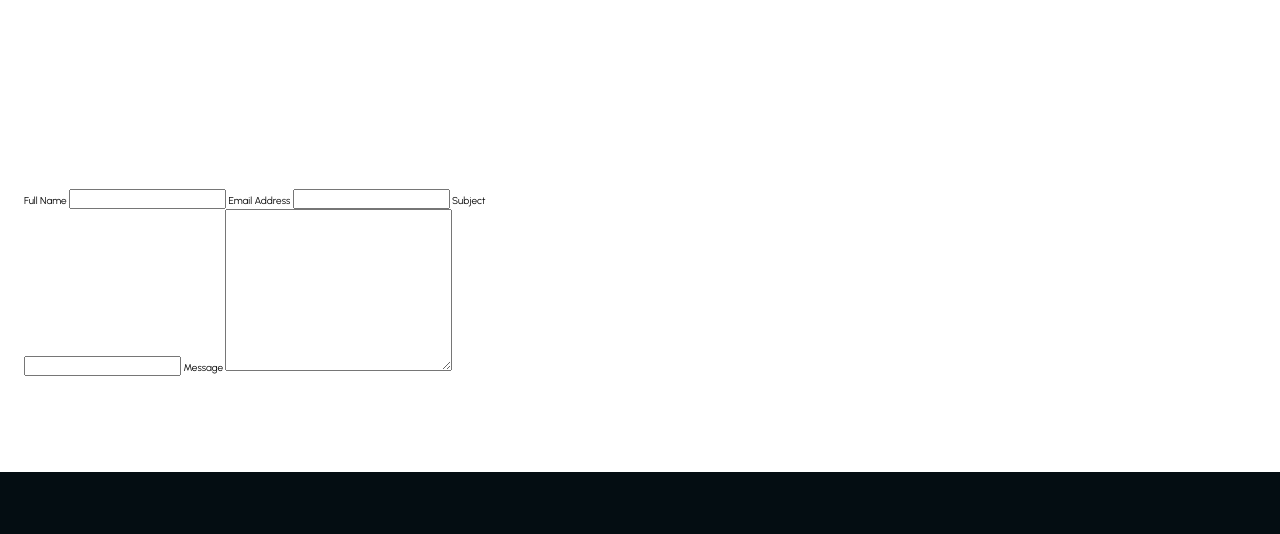
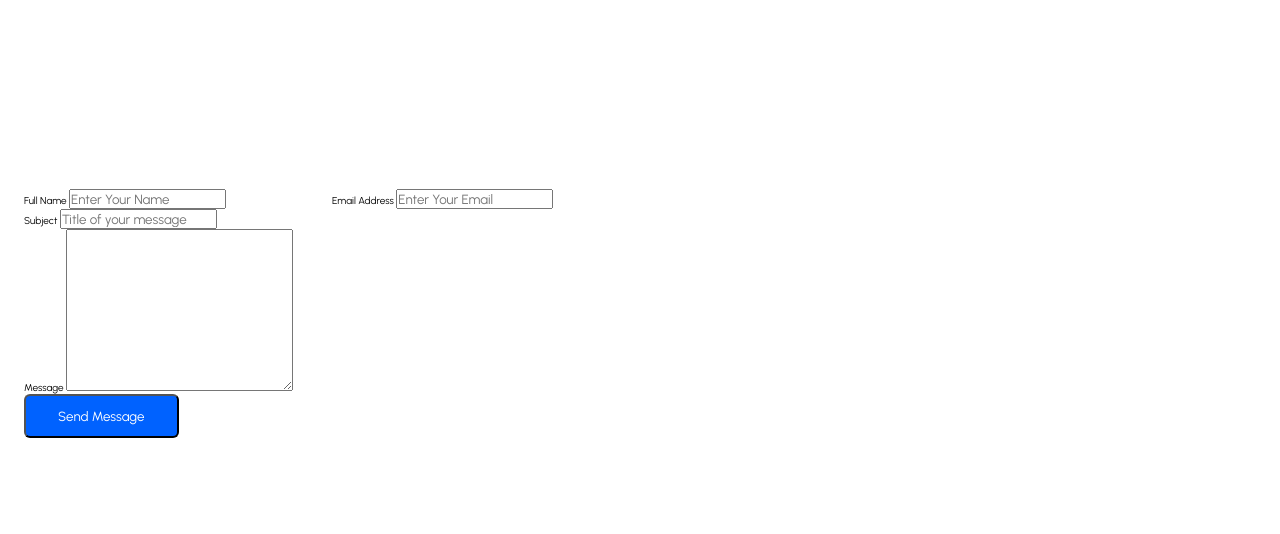
Before and after one commit to AshutoshKumar20/Education-Site-Project, a plain HTML site: page contact.html in a window 1280 px wide. Shown: the part 266-800 px from the top of the page. Drawn offline with Linux system fonts and the light colour scheme.

```diff
--- a/contact.html
+++ b/contact.html
@@ -57,16 +57,32 @@
             </p>
         </div>
         <div class="container grid grid-two--cols">
-            <div class="login-form">
-                <form>
-                    <label for="">Full Name</label>
-                    <input type="text">
-                    <label for="">Email Address</label>
-                    <input type="email">
-                    <label for="">Subject</label>
-                    <input type="text">
-                    <label for="">Message</label>
-                    <textarea name="" id="" cols="30" rows="10"></textarea>
+            <div class="contact-content">
+                <form action="#">
+                    <div class="grid grid-two--cols mb-3">
+                        <div>
+                            <label for="fullname">Full Name</label>
+                            <input type="text" name="fullName" id="fullname" autocomplete="off"
+                                placeholder="Enter Your Name">
+                        </div>
+                        <div>
+                            <label for="">Email Address</label>
+                            <input type="email" name="emailAddress" id="emailaddress" autocomplete="off"
+                                placeholder="Enter Your Email">
+                        </div>
+                    </div>
+                    <div class="mb-3">
+                        <label for="subject">Subject</label>
+                        <input type="text" name="subject" id="subject" autocomplete="off"
+                            placeholder="Title of your message">
+                    </div>
+                    <div class="mb-3">
+                        <label for="message">Message</label>
+                        <textarea name="message" id="message" cols="30" rows="10"></textarea>
+                    </div>
+                    <div>
+                        <button class="btn btn-submit">Send Message</button>
+                    </div>
                 </form>
             </div>
             <div class="map-portion">
```
